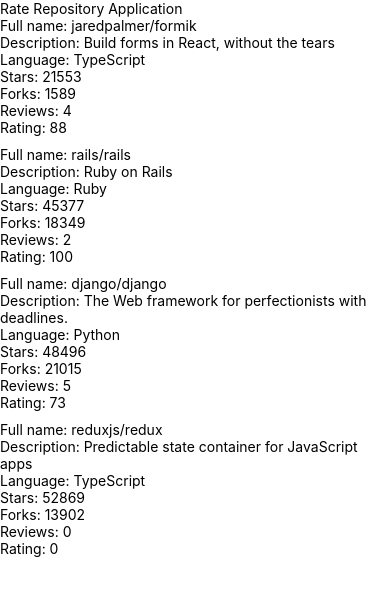
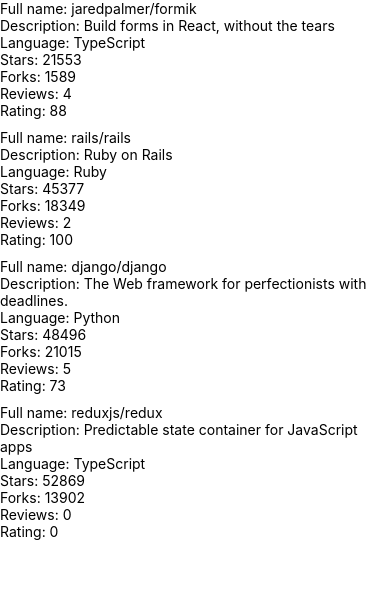
Before and after one commit to lacolegiala/react-native-app, a React Native app: screen / in a window 390 px wide. Shown: the top 596 px of the page. Built offline with nearby package versions, Linux system fonts and the light colour scheme.

Commit message:
Add a base for app bar

```diff
--- /dev/null
+++ b/src/components/AppBar.jsx
@@ -0,0 +1,17 @@
+import React from 'react';
+import { View, StyleSheet } from 'react-native';
+import Constants from 'expo-constants';
+
+const styles = StyleSheet.create({
+  container: {
+    paddingTop: Constants.statusBarHeight,
+    // ...
+  },
+  // ...
+});
+
+const AppBar = () => {
+  return <View style={styles.container}>{/* ... */}</View>;
+};
+
+export default AppBar;
--- a/src/components/Main.jsx
+++ b/src/components/Main.jsx
@@ -1,7 +1,8 @@
 import React from 'react';
 import Constants from 'expo-constants';
-import { Text, StyleSheet, View } from 'react-native';
+import { StyleSheet, View } from 'react-native';
 import RepositoryList from './RepositoryList';
+import AppBar from './AppBar';
 
 const styles = StyleSheet.create({
   container: {
@@ -14,7 +15,7 @@
 const Main = () => {
   return (
     <View style={styles.container}>
-      <Text>Rate Repository Application</Text>
+      <AppBar />
       <RepositoryList />
     </View>
   );
```
